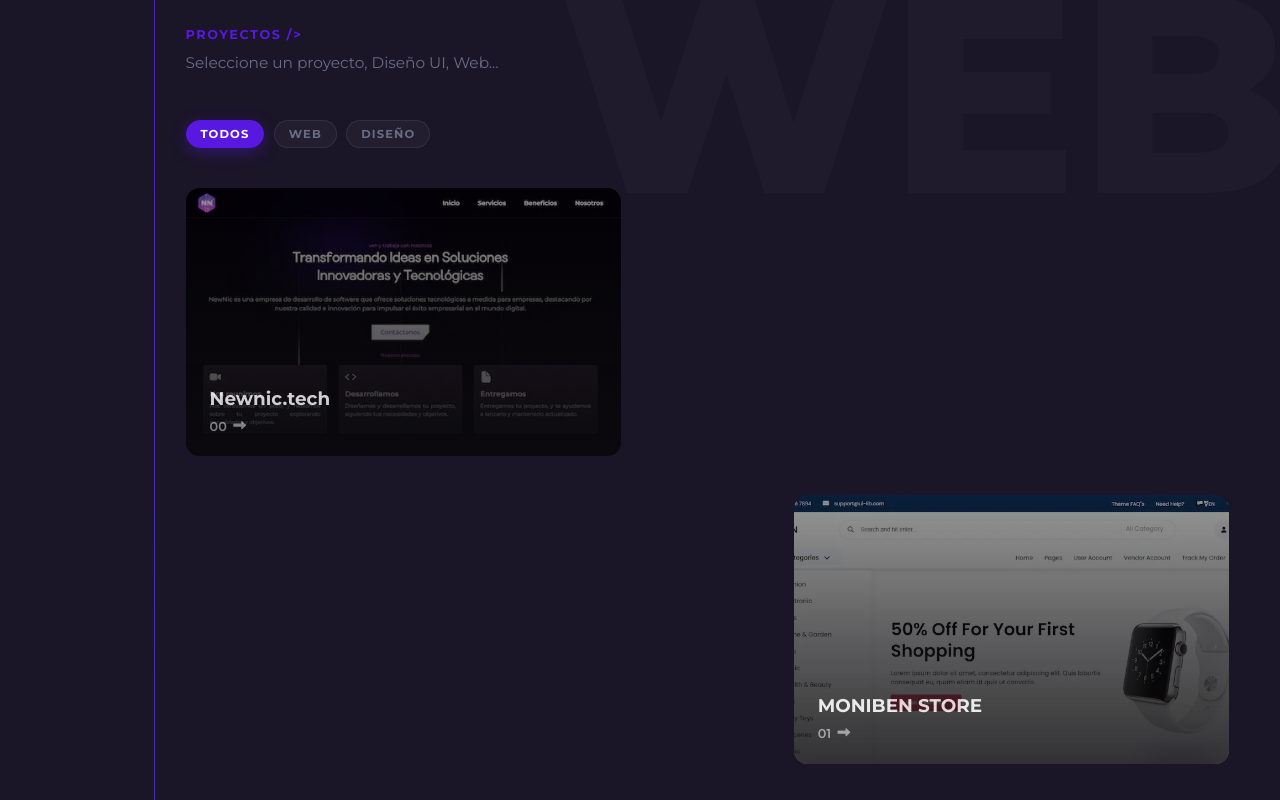
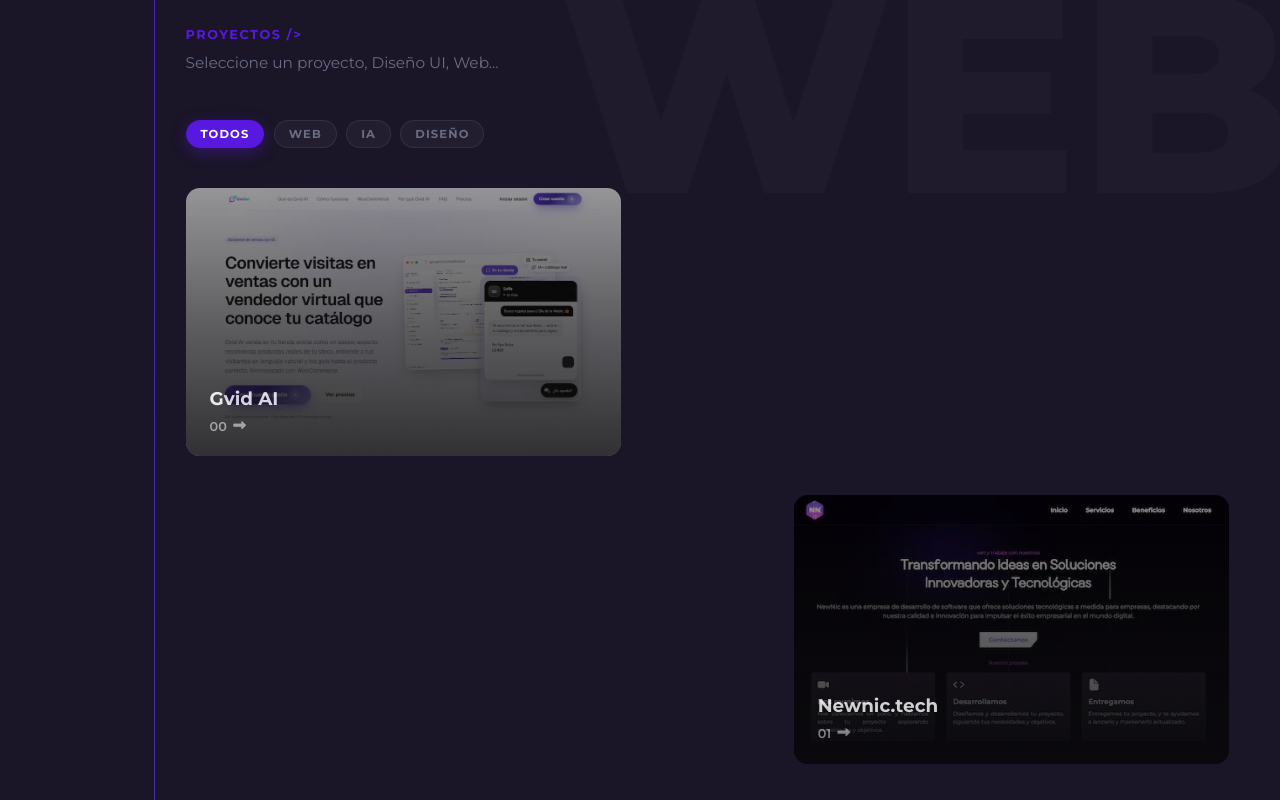
Before and after one commit to francisco-JGC/PortafolioV2, a React (Vite) app: page / in a window 1280 px wide. Shown: the part 820-1620 px from the top of the page. Built offline with nearby package versions, Linux system fonts and the light colour scheme.

Commit message:
feat: Add Gvid AI project with images and update project list filters

```diff
--- a/src/common/projects/index.js
+++ b/src/common/projects/index.js
@@ -7,12 +7,27 @@ import {
   exploraventura,
   exploraventura_light,
   newnic,
-  newnic_light
+  newnic_light,
+  gvidai,
+  gvidai_light,
 } from './images'
 
 export const ALL_PROJECTS = [
   {
     id: 0,
+    name: 'Gvid AI',
+    image: gvidai_light,
+    background_image: gvidai,
+    category: 'IA',
+    description:
+      'Vendedor virtual con IA para tiendas online. Indexa tu catálogo con búsqueda semántica (RAG + PGVector), recomienda productos con tono de marca personalizado y se integra con WooCommerce vía webhooks. Widget listo: un script en la web y el chat aparece con tus colores. Panel sin código para importar productos, personalizar la IA y revisar conversaciones.',
+    link: 'https://www.gvidai.com',
+    technologies: ['NestJS', 'React', 'RAG', 'PGVector', 'ChatGPT API', 'WooCommerce', 'Webhooks', 'PostgreSQL'],
+    numberList: '00',
+    orientation: 'horizontal'
+  },
+  {
+    id: 1,
     name: 'Newnic.tech',
     image: newnic_light,
     background_image: newnic,
@@ -21,11 +36,11 @@ export const ALL_PROJECTS = [
       'Pagina web de una empresa de servicios de tecnologia, donde se puede ver los servicios que ofrecen, los proyectos realizados, y un formulario de contacto. Perfectamente estructurada y totalmente responsive. Esta plantilla puede ser modificada a gusto, y escalable para adaptarse a cualquier tipo de negocio.',
     link: 'https://github.com/francisco-JGC/newnic.tech',
     technologies: ['Design', 'SASS', 'NextJS 14', 'HTML5', 'Responsive', 'JavaScript'],
-    numberList: '00',
+    numberList: '01',
     orientation: 'horizontal'
   },
   {
-    id: 1,
+    id: 2,
     name: 'MONIBEN STORE',
     image: moniben_light,
     background_image: moniben_store,
@@ -34,11 +49,11 @@ export const ALL_PROJECTS = [
       'Ecommerce de venta de productos donde se puede comprar y vender productos. Cuenta con un panel de administración para gestionar los productos, pedidos, usuarios, etc. Escalable para adaptarse a cualquier tipo de negocio. Totalmente responsive.',
     link: 'https://github.com/francisco-JGC/Moniben-Ecommerce-p',
     technologies: ['Design', 'React', 'CSS3', 'JavaScript', 'HTML5', 'Responsive'],
-    numberList: '01',
+    numberList: '02',
     orientation: 'horizontal'
   },
   {
-    id: 2,
+    id: 3,
     name: 'ExplorAventura',
     image: exploraventura_light,
     background_image: exploraventura,
@@ -47,11 +62,11 @@ export const ALL_PROJECTS = [
       'ExplorAventura es una agencia de viajes que ofrece paquetes turisticos a diferentes destinos del mundo. Creada con React, CSS3, JavaScript, HTML5, y Framer Motion para animaciones fluidas.',
     link: null,
     technologies: ['React', 'CSS3', 'JavaScript', 'HTML5', 'Responsive', 'Framer Motion'],
-    numberList: '02',
+    numberList: '03',
     orientation: 'horizontal'
   },
   {
-    id: 3,
+    id: 4,
     name: 'NAPET',
     image: napet,
     background_image: napet_app,
@@ -60,7 +75,7 @@ export const ALL_PROJECTS = [
       'Aplicación móvil para identificar plagas y enfermedades en plantas y gestión de mascotas. Diseño de interfaz completo con Adobe XD e Illustrator.',
     link: null,
     technologies: ['UI/UX', 'Design', 'Adobe XD', 'Adobe Illustrator'],
-    numberList: '03',
+    numberList: '04',
     orientation: 'vertical'
-  }
+  },
 ]
--- a/src/components/CustomCursor/index.jsx
+++ b/src/components/CustomCursor/index.jsx
@@ -1,12 +1,15 @@
 import { useEffect, useRef } from 'react'
 import './index.scss'
 
-const INTERACTIVE = 'a, button, [role="button"], input, textarea, label, select, .project-pages__container__item, .code-line.has-tooltip'
+const INTERACTIVE =
+  'a, button, [role="button"], input, textarea, label, select, .project-pages__container__item, .code-line.has-tooltip'
 
 export const CustomCursor = () => {
-  const dotRef   = useRef(null)
-  const wrapRef  = useRef(null)
-  const ringRef  = useRef(null)
+  const dotWrapRef = useRef(null) // sólo posición  (JS, sin transition)
+  const dotRef     = useRef(null) // sólo scale     (CSS transition, sin tocar position)
+  const wrapRef    = useRef(null) // sólo posición  (JS, inercia)
+  const ringRef    = useRef(null) // sólo scale     (CSS transition)
+
   const mousePos = useRef({ x: 0, y: 0 })
   const ringPos  = useRef({ x: 0, y: 0 })
   const rafId    = useRef(null)
@@ -14,27 +17,29 @@ export const CustomCursor = () => {
   useEffect(() => {
     if (window.matchMedia('(pointer: coarse)').matches) return
 
-    const dot  = dotRef.current
-    const wrap = wrapRef.current
-    const ring = ringRef.current
-    if (!dot || !wrap || !ring) return
+    const dotWrap = dotWrapRef.current
+    const dot     = dotRef.current
+    const wrap    = wrapRef.current
+    const ring    = ringRef.current
+    if (!dotWrap || !dot || !wrap || !ring) return
 
     const onMove = (e) => {
       mousePos.current.x = e.clientX
       mousePos.current.y = e.clientY
-      dot.style.transform = `translate(${e.clientX}px, ${e.clientY}px)`
+      // El wrapper del punto sigue el cursor exactamente y de forma instantánea
+      dotWrap.style.transform = `translate(${e.clientX}px, ${e.clientY}px)`
     }
 
     const onDown = () => {
+      // La clase sólo afecta el scale del elemento hijo — no interfiere con el translate del padre
+      dot.classList.add('is-clicking')
       ring.classList.add('is-clicking')
-      dot.classList.add('is-clicking')
     }
     const onUp = () => {
+      dot.classList.remove('is-clicking')
       ring.classList.remove('is-clicking')
-      dot.classList.remove('is-clicking')
     }
 
-    /* Hover sobre elementos interactivos */
     const onOver = (e) => {
       const hit = e.target.closest(INTERACTIVE)
       if (hit) {
@@ -46,6 +51,7 @@ export const CustomCursor = () => {
       }
     }
 
+    // El wrapper del ring sigue con inercia
     const animate = () => {
       ringPos.current.x += (mousePos.current.x - ringPos.current.x) * 0.11
       ringPos.current.y += (mousePos.current.y - ringPos.current.y) * 0.11
@@ -70,7 +76,17 @@ export const CustomCursor = () => {
 
   return (
     <>
-      <div ref={dotRef}  className="cursor-dot"  />
+      {/*
+        Patrón correcto para ambos elementos:
+        - WRAP: posición vía JS (transform: translate) — sin CSS transition
+        - HIJO: sólo scale vía CSS transition — JS nunca lo toca
+        Así scale se calcula desde el centro del hijo, que ya está en la
+        posición correcta por el padre → no hay salto al hacer clic.
+      */}
+      <div ref={dotWrapRef} className="cursor-dot-wrap">
+        <div ref={dotRef} className="cursor-dot" />
+      </div>
+
       <div ref={wrapRef} className="cursor-ring-wrap">
         <div ref={ringRef} className="cursor-ring" />
       </div>
--- a/src/components/CustomCursor/index.scss
+++ b/src/components/CustomCursor/index.scss
@@ -6,34 +6,40 @@
   }
 }
 
-/* ─── Punto central ─── */
-.cursor-dot {
+/* ─── Wrapper del punto — sólo maneja posición (JS, sin transition) ─── */
+.cursor-dot-wrap {
   position: fixed;
   top:  -4px;
   left: -4px;
   width:  8px;
   height: 8px;
+  pointer-events: none;
+  z-index: 999999;
+  will-change: transform;
+
+  @media (pointer: coarse) { display: none; }
+}
+
+/* ─── Punto — sólo maneja scale (CSS, sin interferencia del JS) ─── */
+.cursor-dot {
+  width: 100%;
+  height: 100%;
   border-radius: 50%;
   background: #fff;
   box-shadow:
     0 0 6px  rgba(76, 227, 247, 0.9),
     0 0 14px rgba(76, 227, 247, 0.5),
     0 0 28px rgba(89, 24, 223, 0.3);
-  pointer-events: none;
-  z-index: 999999;
-  will-change: transform;
-  /* Sin transition en transform — el punto sigue el cursor de forma EXACTA e instantánea */
-  /* scale es independiente de transform → no interfiere con las actualizaciones de JS */
-  transition: scale 0.15s ease;
+  /* transform: scale() se calcula desde el centro del elemento,
+     que ya está en la posición correcta gracias al wrapper padre.
+     → no hay salto al hacer clic */
+  transition: transform 0.15s ease;
 
-  &.is-clicking {
-    scale: 0.45;
-  }
-
-  @media (pointer: coarse) { display: none; }
+  &.is-clicking  { transform: scale(0.4); }
+  &.is-hovering  { transform: scale(1.4); }
 }
 
-/* ─── Wrapper de posición (actualizado por JS, sin transition) ─── */
+/* ─── Wrapper del ring — sólo posición (JS, inercia) ─── */
 .cursor-ring-wrap {
   position: fixed;
   top:  -18px;
@@ -47,22 +53,21 @@
   @media (pointer: coarse) { display: none; }
 }
 
-/* ─── Anillo (sólo maneja el scale — sin conflicto con el JS) ─── */
+/* ─── Ring — sólo scale (CSS, sin interferencia del JS) ─── */
 .cursor-ring {
   width: 100%;
   height: 100%;
   border-radius: 50%;
   border: 1.5px solid rgba(255, 255, 255, 0.35);
-  /* SÓLO transition en transform — JS no toca esta propiedad */
   transition: transform 0.25s cubic-bezier(0.34, 1.56, 0.64, 1),
-              border-color 0.22s ease;
+              border-color 0.22s ease,
+              background   0.22s ease;
 
   &.is-clicking {
     transform: scale(1.65);
     border-color: rgba(76, 227, 247, 0.65);
   }
 
-  /* Sobre elementos interactivos: crece y cambia a azul */
   &.is-hovering {
     transform: scale(1.9);
     border-color: rgba(76, 227, 247, 0.55);
--- a/src/pages/projects/components/ProjectList/index.jsx
+++ b/src/pages/projects/components/ProjectList/index.jsx
@@ -6,7 +6,7 @@ import { ProjectItem } from '../ProjectItem'
 import { ShowProject } from '../showProject'
 import './index.scss'
 
-const FILTERS = ['TODOS', 'WEB', 'DISEÑO']
+const FILTERS = ['TODOS', 'WEB', 'IA', 'DISEÑO']
 
 export const ProjectList = () => {
   const [modalOpen, setModalOpen] = useState(false)
```
Also changed, not shown: src/common/projects/images.js (+6 -1 lines), src/assets/images/gvidai-light.webp (added), src/assets/images/gvidai.webp (added).
